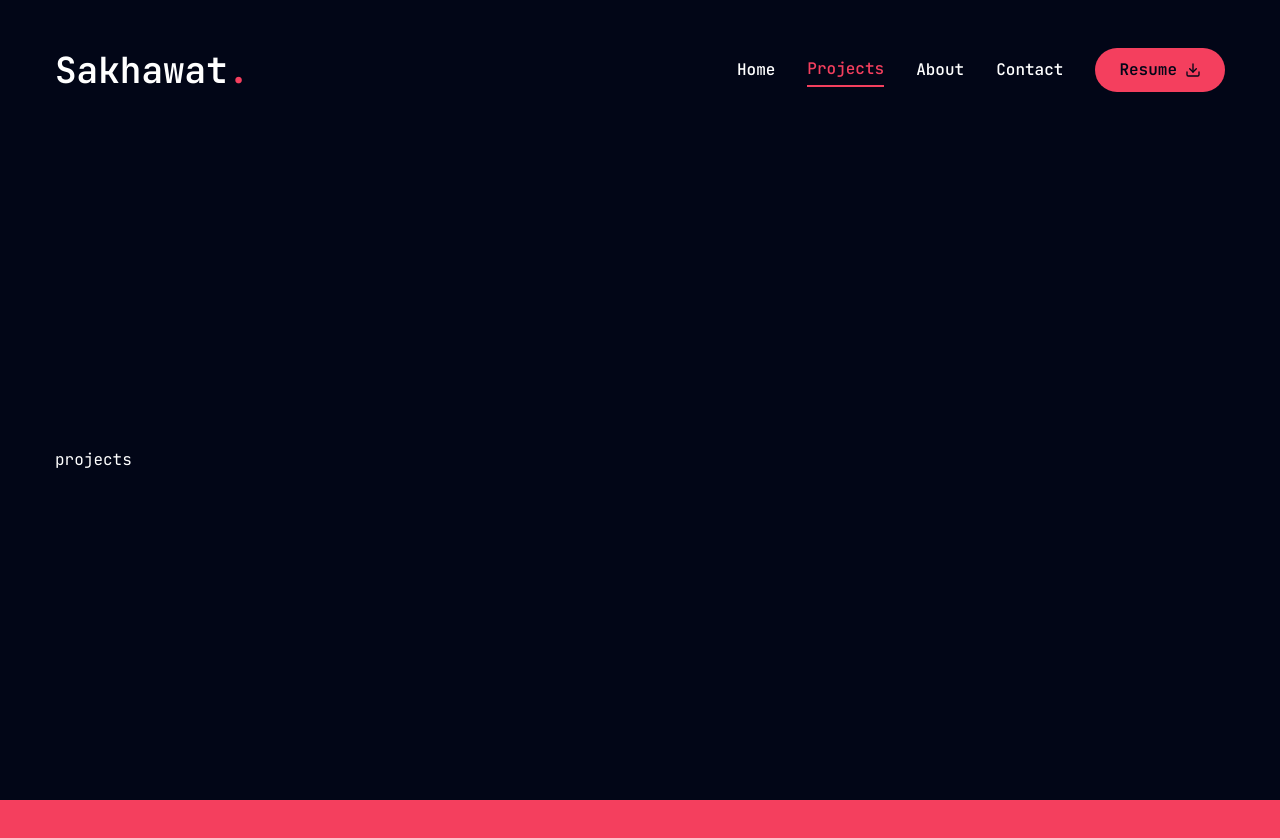
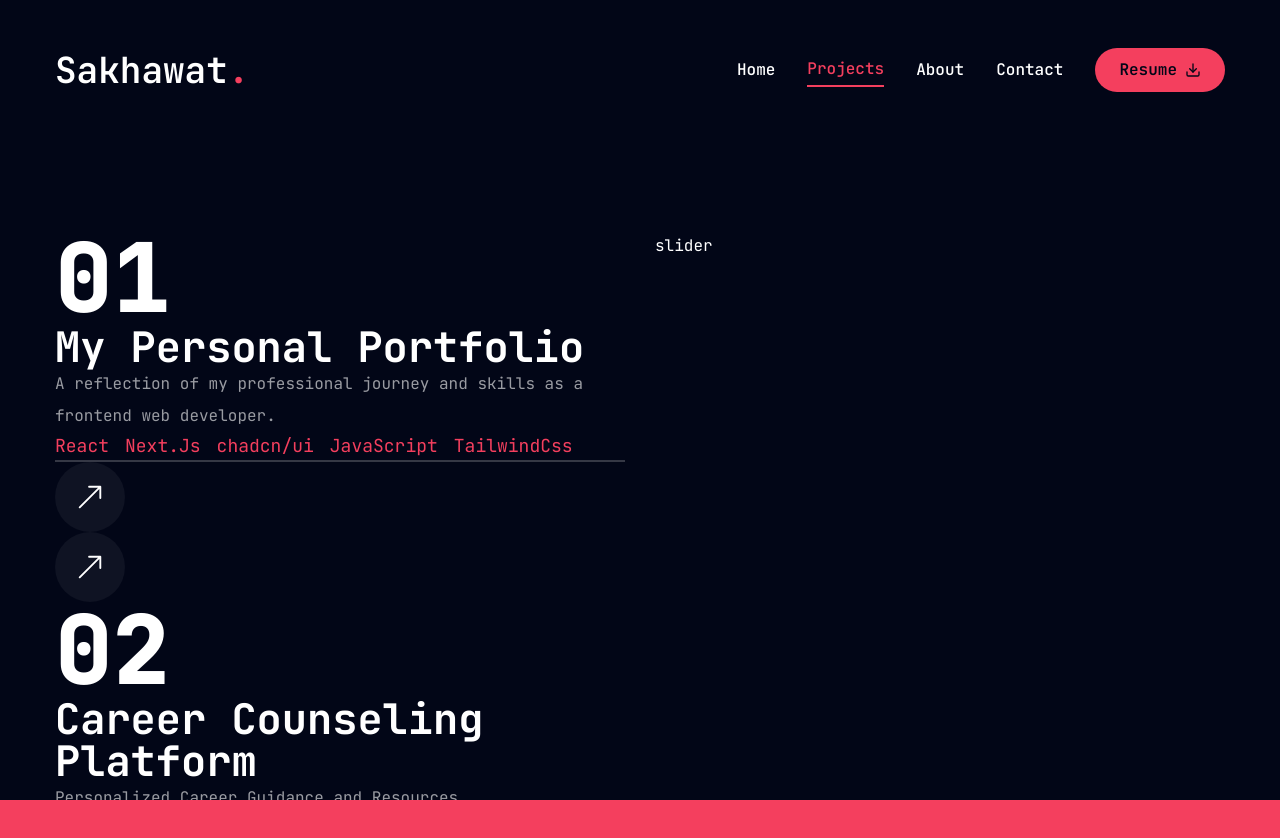
Before and after one commit to shbhuiyan/my-personal-portfolio, a Next.js app: page /pages/projects in a window 1280 px wide. Shown: the top 838 px of the page. Before the commit the page ends 800 px from the top, so only its background shows below. Built offline with nearby package versions, Linux system fonts and the light colour scheme.

Commit message:
setup projects section

```diff
--- a/app/pages/about/page.jsx
+++ b/app/pages/about/page.jsx
@@ -146,7 +146,7 @@ const About = () => {
                                                         <TooltipTrigger className="w-full h-[150px] bg-[#232329] rounded-xl flex justify-center items-center group">
                                                             <div className="text-6xl group-hover:text-accent transition-all duration-300">{skill.icon}</div>
                                                         </TooltipTrigger>
-                                                        <TooltipContent className="bg-accent border-accent">
+                                                        <TooltipContent>
                                                             <p className="capitalize text-white">{skill.name}</p>
                                                         </TooltipContent>
                                                     </Tooltip>
@@ -188,7 +188,7 @@ const About = () => {
                             <div className="flex flex-col gap-[30px]">
                                 <h3 className="text-4xl font-bold">{aboutMe.title}</h3>
                                 <div className="max-w-[750px] mx-auto lg:mx-0 text-white/60 space-y-2">
-                                <p>Hello, I’m <strong className="text-white">Sakhawat Hossen Fahad</strong>, a passionate <strong className="text-white">Frontend Web Developer</strong> with a keen eye for creating intuitive, user-friendly, and responsive web experiences. With a strong foundation in modern web technologies like React and expertise in building seamless interfaces, I’m dedicated to turning creative ideas into functional digital solutions.</p>
+                                <p>Hello, I’m <strong className="text-white">Sakhawat Hossen</strong>, a passionate <strong className="text-white">Frontend Web Developer</strong> with a keen eye for creating intuitive, user-friendly, and responsive web experiences. With a strong foundation in modern web technologies like React and expertise in building seamless interfaces, I’m dedicated to turning creative ideas into functional digital solutions.</p>
                                 <p>When I’m not coding, you’ll likely find me indulging in my favorite hobbies. I love playing football, which keeps me active and sharpens my teamwork skills. I enjoy watching movies, a great way to relax and explore different stories and perspectives. Riding and traveling fuel my adventurous spirit, allowing me to experience new places, meet diverse people, and gain fresh inspiration for my projects.</p>
                                 <p>If you’re interested in collaborating or simply want to connect, feel free to reach out! Let’s create something amazing together.</p>
                                 </div>
--- a/app/pages/projects/page.jsx
+++ b/app/pages/projects/page.jsx
@@ -1,21 +1,91 @@
 "use client";
+import { Tooltip, TooltipContent, TooltipProvider, TooltipTrigger } from "@/components/ui/tooltip";
 import { motion } from "framer-motion";
+import Link from "next/link";
+import { useEffect, useState } from "react";
+import { BsArrowUpRight } from "react-icons/bs";
+
+
+
 
 const Projects = () => {
+  const [projects , setProjects] = useState([])
+
+
+  useEffect(() => {
+    fetch('/projects.json')
+    .then(res => res.json())
+    .then(data => setProjects(data))
+  },[])
+
+
     return (
-      <section className="min-h-[80vh] flex flex-col justify-center py-12 lg:py-0">
-        <div className="container mx-auto">
-          <motion.div
+          <motion.section
             initial={{ opacity: 0 }}
             animate={{
               opacity: 1,
               transition: { delay: 2.4, duration: 0.4, ease: "easeIn" },
             }}
+            className="min-h-[80vh] flex flex-col-reverse justify-center py-12 xl:px-0"
           >
-            projects
-          </motion.div>
-        </div>
-      </section>
+            <div className="container mx-auto">
+              <div className="flex flex-col xl:flex-row xl:gap-[30px]">
+                <div className="w-full xl:w-[50%] h-[460px] flex flex-col xl:justify-between">
+                  <div className="">
+                    {
+                      projects.map(project => {
+                        return <div key={project.id} className="">
+                          <div className="text-8xl leading-none font-extrabold text-outline">{project.id}</div>
+                          <h2 className="text-[42px] font-bold leading-none text-white group-hover:text-accent transition-all duration-500 capitalize">{project?.projectName}</h2>
+                          <p className="text-white/60">{project.projectsTitle}</p>
+                          <ul className="flex gap-4">
+                            {
+                              project.technologies.map((tech , i) => {
+                                return <li key={i} className="text-lg text-accent">
+                                  {tech}
+                                </li>
+                              })
+                            }
+                          </ul>
+                          <div className="border border-white/20"></div>
+                          {/* Button */}
+                          <div className="">
+                            {/* Live Preview */}
+                            <Link href={project.liveLink}>
+                              <TooltipProvider delayDuration={100}>
+                                <Tooltip>
+                                  <TooltipTrigger className="w-[70px] h-[70px] rounded-full bg-white/5 flex justify-center items-center group">
+                                  <BsArrowUpRight className="text-white text-3xl group-hover:text-accent" />
+                                  </TooltipTrigger>
+                                  <TooltipContent>
+                                    <p>Live Preview</p>
+                                  </TooltipContent>
+                                </Tooltip>
+                              </TooltipProvider>
+                            </Link>
+                            {/* Github Preview */}
+                            <Link href={project.githubLink}>
+                              <TooltipProvider delayDuration={100}>
+                                <Tooltip>
+                                  <TooltipTrigger className="w-[70px] h-[70px] rounded-full bg-white/5 flex justify-center items-center group">
+                                  <BsArrowUpRight className="text-white text-3xl group-hover:text-accent" />
+                                  </TooltipTrigger>
+                                  <TooltipContent>
+                                    <p>Github repo</p>
+                                  </TooltipContent>
+                                </Tooltip>
+                              </TooltipProvider>
+                            </Link>
+                          </div>
+                        </div>
+                      })
+                    }
+                  </div>
+                </div>
+                <div className="w-full xl:w-[50%]">slider</div>
+              </div>
+            </div>
+          </motion.section>
     );
   };
 
--- a/components/ui/tooltip.jsx
+++ b/components/ui/tooltip.jsx
@@ -16,7 +16,7 @@ const TooltipContent = React.forwardRef(({ className, sideOffset = 4, ...props }
     ref={ref}
     sideOffset={sideOffset}
     className={cn(
-      "z-50 overflow-hidden rounded-md border border-neutral-200 bg-white px-3 py-1.5 text-sm text-neutral-950 shadow-md animate-in fade-in-0 zoom-in-95 data-[state=closed]:animate-out data-[state=closed]:fade-out-0 data-[state=closed]:zoom-out-95 data-[side=bottom]:slide-in-from-top-2 data-[side=left]:slide-in-from-right-2 data-[side=right]:slide-in-from-left-2 data-[side=top]:slide-in-from-bottom-2 dark:border-neutral-800 dark:bg-neutral-950 dark:text-neutral-50",
+      "z-50 overflow-hidden rounded-md border border-accent bg-accent px-3 py-1.5 text-sm text-white shadow-md animate-in fade-in-0 zoom-in-95 data-[state=closed]:animate-out data-[state=closed]:fade-out-0 data-[state=closed]:zoom-out-95 data-[side=bottom]:slide-in-from-top-2 data-[side=left]:slide-in-from-right-2 data-[side=right]:slide-in-from-left-2 data-[side=top]:slide-in-from-bottom-2 dark:border-neutral-800 dark:bg-neutral-950 dark:text-neutral-50",
       className
     )}
     {...props} />
--- a/package.json
+++ b/package.json
@@ -24,6 +24,7 @@
     "react-countup": "^6.5.3",
     "react-dom": "^19.0.0",
     "react-icons": "^5.4.0",
+    "swiper": "^11.2.1",
     "tailwind-merge": "^2.6.0",
     "tailwindcss-animate": "^1.0.7"
   },
--- /dev/null
+++ b/public/projects.json
@@ -0,0 +1,67 @@
+[
+    {
+      "id": "01",
+      "projectImage": "https://i.ibb.co.com/syd76Wd/Screenshot-from-2025-01-11-15-29-26.png",
+      "projectName": "My personal portfolio",
+      "projectsTitle": "A reflection of my professional journey and skills as a frontend web developer.",
+      "technologies": [
+        "React",
+        "Next.Js",
+        "chadcn/ui",
+        "JavaScript",
+        "TailwindCss"
+      ],
+      "liveLink": "https://sakhawat-h.netlify.app",
+      "githubLink": "https://github.com/shbhuiyan/my-personal-portfolio",
+      "details": "This is my personal portfolio, a reflection of my professional journey and skills as a frontend web developer. It represents my passion for creating dynamic, responsive, and user-centric web solutions."
+    },
+    {
+      "id": "02",
+      "projectImage": "https://i.ibb.co.com/Df73840/a-9.png",
+      "projectName": "Career Counseling Platform",
+      "projectsTitle": "Personalized Career Guidance and Resources",
+      "technologies": [
+        "React",
+        "Node.Js",
+        "Express",
+        "MongoDB",
+        "Tailwind"
+      ],
+      "liveLink": "https://my-career-hub-assignment-in-ph.netlify.app",
+      "githubLink": "https://github.com/shbhuiyan/assignment9-in-ph",
+      "details": "A platform that provides personalized career guidance and resources, helping users make informed professional decisions."
+    },
+    {
+      "id": "03",
+      "projectImage": "https://i.ibb.co.com/rfYY2fG/a-10.png",
+      "projectName": "Sports Equipment Store",
+      "projectsTitle": "Responsive Sports E-commerce Website",
+      "technologies": [
+        "React",
+        "Node",
+        "Express",
+        "MongoDB",
+        "Tailwind"
+      ],
+      "liveLink": "https://sports-hub-a-10-in-ph.netlify.app",
+      "githubLink": "https://github.com/shbhuiyan/assignment10-client-side-in-ph",
+      "details": "An e-commerce website for browsing and purchasing sports equipment with user authentication and product management features."
+    },
+    {
+      "id": "04",
+      "projectImage": "https://i.ibb.co.com/7vff9fd/a-11.png",
+      "projectName": "Product Recommendation Platform",
+      "projectsTitle": "Collaborative Query and Recommendation System",
+      "technologies": [
+        "React",
+        "Express",
+        "MongoDB",
+        "Tailwind",
+        "JWT",
+        "Node.Js"
+      ],
+      "liveLink": "https://b-10-a11-ask-me-queries.netlify.app",
+      "githubLink": "https://github.com/shbhuiyan/assisgnment11-client-side-in-ph",
+      "details": "A platform allowing users to manage their own queries and recommendations, featuring secure login and responsive design."
+    }
+  ]
```
Also changed, not shown: 1 other file (tests, documents, lock files or other folders).
